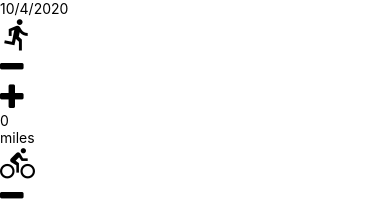
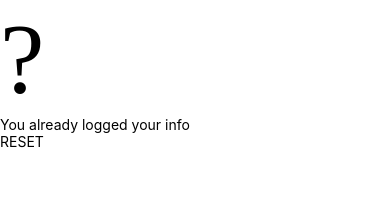
Before and after one commit to hannyA/Fitker, a React Native app: screen / in a window 390 px wide. Shown: the top 201 px of the page. Built offline with nearby package versions, Linux system fonts and the light colour scheme.

Commit message:
feat: Add reset view

```diff
--- a/components/AddEntry.js
+++ b/components/AddEntry.js
@@ -4,8 +4,10 @@ import { getMetricMetaInfo, timeToString } from '../utils/helpers'
 import FitSlider from './FitSlider'
 import FitStepper from './FitStepper'
 import DateHeader from './DateHeader'
-// import { TouchableOpacity } from 'react-native-gesture-handler'
+// import { Ionicons } from '@expo/vector-icons'
+import Icon from 'react-native-vector-icons/Ionicons'
 
+import TextButton from './TextButton'
 
 function Submitbtn( {onPress}) {
     return (
@@ -85,9 +87,34 @@ export default class AddEntry extends Component {
     }
 
 
+    reset = () => {
+        const key = timeToString()
+
+        // Update redux
+
+        // Route to home
+
+        // Update DB
+    }
+
+
     render() {
         const metaInfo = getMetricMetaInfo()
 
+        if (true) {
+            return (
+                <View>
+                    <Icon
+                        name='md-happy'
+                        size={100}
+                    />
+                    <Text>You already logged your info </Text>
+                    <TextButton onPress={this.reset}>
+                        RESET
+                    </TextButton>
+                </View>
+            )
+        }
         return (
             <View>
                 <DateHeader date={new Date().toLocaleDateString() } />
--- /dev/null
+++ b/components/TextButton.js
@@ -0,0 +1,10 @@
+import React from 'react'
+import {Text, TouchableOpacity} from 'react-native'
+
+export default function TextButton({children, onPress}) {
+    return (
+        <TouchableOpacity onPress={onPress}>
+            <Text>{children}</Text>
+        </TouchableOpacity>
+    )
+}
--- a/package.json
+++ b/package.json
@@ -21,6 +21,7 @@
     "react-native-reanimated": "~1.13.0",
     "react-native-screens": "~2.10.1",
     "react-native-unimodules": "~0.11.0",
+    "react-native-vector-icons": "^7.1.0",
     "react-native-web": "~0.13.12"
   },
   "devDependencies": {
```
Also changed, not shown: 2 other files (tests, documents, lock files or other folders).
